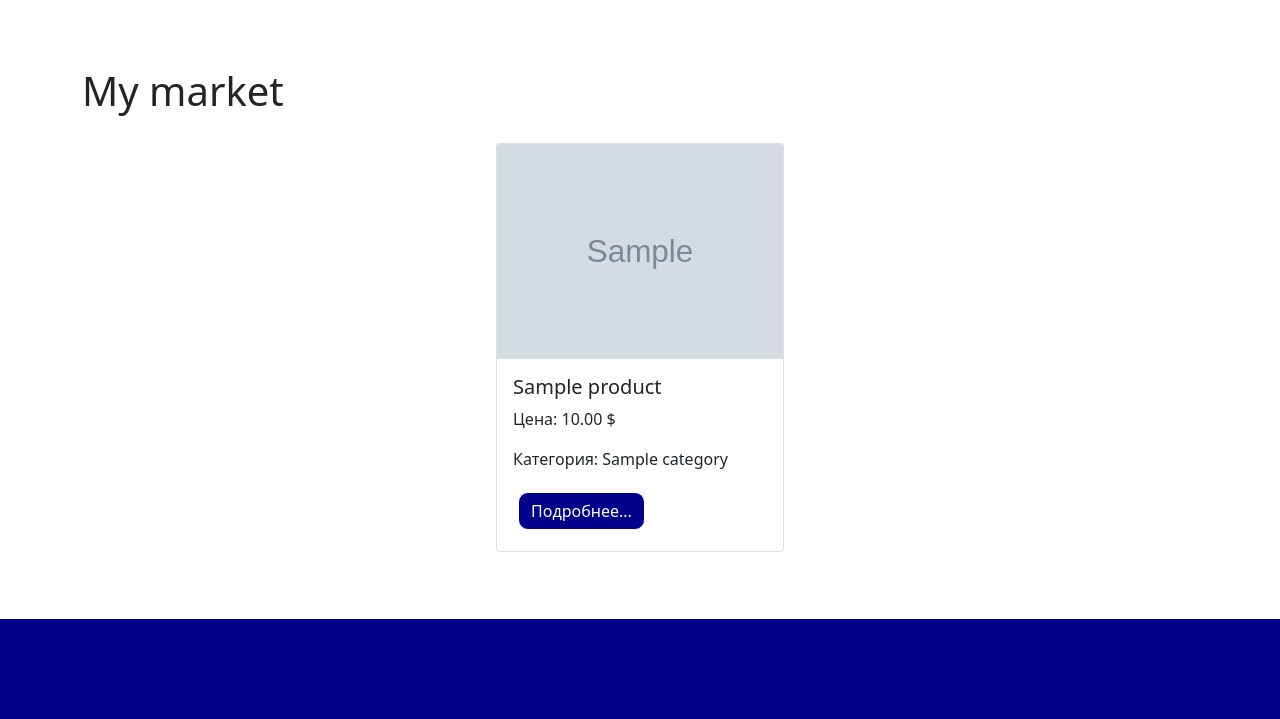
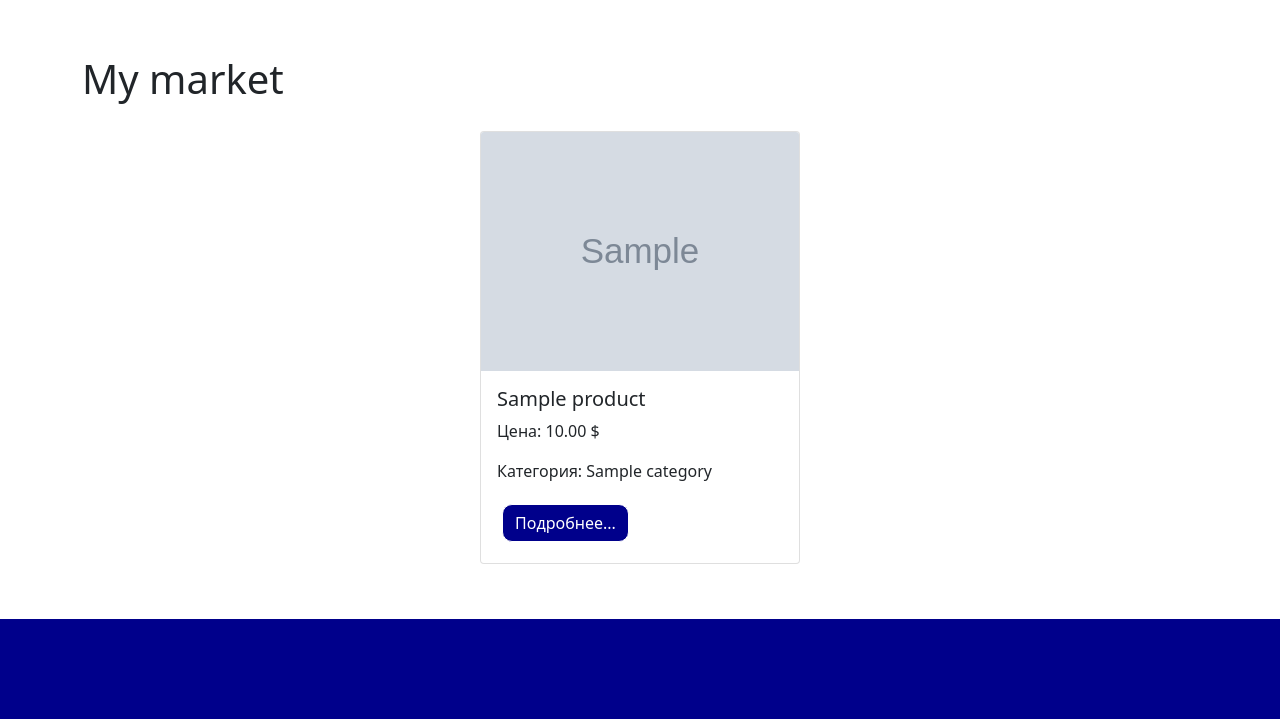
Before and after one commit to Kgbay/homework_60_Kudaibergen_Kyrgyzbay, a Django app: page / in a window 1280 px wide. Shown: the part 81-800 px from the top of the page. Run offline with Django 4.2, Linux system fonts and the light colour scheme; tables that the repository leaves empty hold one stand-in row (values such as "Sample post"); grey boxes marked "Sample" are stand-in pictures; parts of the project's set-up code (start-up, migrations or seed data) failed here and were passed over; some web fonts are replaced.

Commit message:
Изменил отображение card элементов

```diff
--- a/online_store/templates/base.html
+++ b/online_store/templates/base.html
@@ -4,7 +4,7 @@
 <head>
     <meta charset="UTF-8">
     <title>{% block title %}Product{% endblock %}</title>
-    <link rel="stylesheet" href="{% static 'css/main.css' %}">
+    <link rel="stylesheet" href="{% static 'css/style.css' %}">
     <link href="https://cdn.jsdelivr.net/npm/bootstrap@5.0.2/dist/css/bootstrap.min.css" rel="stylesheet" integrity="sha384-EVSTQN3/azprG1Anm3QDgpJLIm9Nao0Yz1ztcQTwFspd3yD65VohhpuuCOmLASjC" crossorigin="anonymous">
     <link rel="preconnect" href="https://fonts.googleapis.com">
     <link rel="preconnect" href="https://fonts.gstatic.com" crossorigin>
--- a/online_store/templates/index.html
+++ b/online_store/templates/index.html
@@ -5,7 +5,7 @@
     <h1>My market</h1>
         <div class="products-card">
             {% for product in products %}
-                    <div class="card" style="width: 18rem;">
+                    <div class="card" style="width: 20rem;">
                       <img src="{{ product.img_link }}" class="card-img-top" alt="Рисунок {{ product.name }}">
                       <div class="card-body">
                         <h5 class="card-title">{{ product.name }}</h5>
--- a/online_store/templates/product_create.html
+++ b/online_store/templates/product_create.html
@@ -23,7 +23,7 @@
                     <select id="category_id" name="category_id" class="form-control" required>
                             <option>Выберите категорию</option>
                             {% for category in categories %}
-                                <option value="{{ product.category_id }}">{{ category.name }}</option>
+                                <option value="{{ category.id }}">{{ category.name }}</option>
                             {% endfor %}
                     </select>
                 </div>
```
Also changed, not shown: static/css/style.css (renamed from static/css/main.css).
